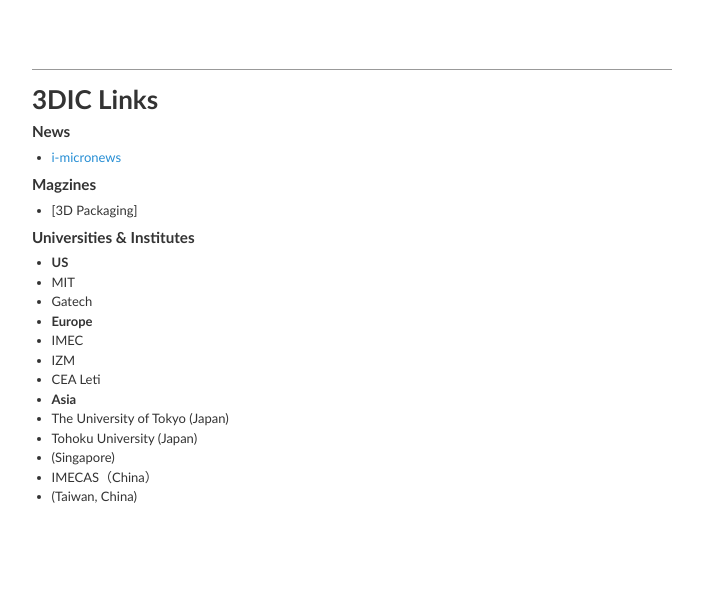
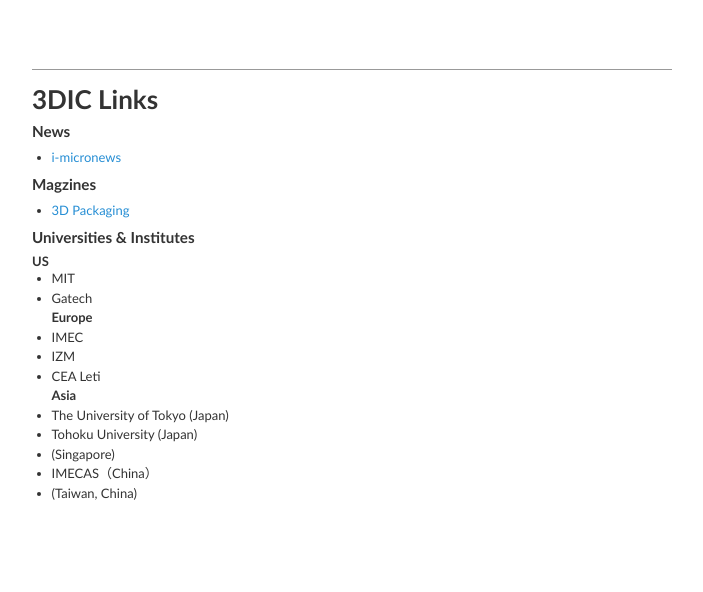
Before and after one commit to 3DIC/3dic.github.io, a Jekyll site: the page built from links.md, in a window 1280 px wide. Shown: the top 592 px of the page, without its empty margins (288-991 px from the left). Built offline with Jekyll 4.4.1, drawn with Linux system fonts in a browser that asks for light colours; nearby versions of some CDN libraries; some web fonts are replaced; comment, search, counter and statistics services are not loaded.

Commit message:
no message

```diff
--- a/links.md
+++ b/links.md
@@ -10,17 +10,17 @@
 - [i-micronews](http://www.i-micronews.com/3DICNews.asp)
 
 ### Magzines
-- [3D Packaging]
+- [3D Packaging]()
 
 ### Universities & Institutes
-- #### US
+#### US
 - MIT
 - Gatech
-- #### Europe
+#### Europe
 - IMEC
 - IZM
 - CEA Leti
-- #### Asia
+#### Asia
 - The University of Tokyo (Japan)
 - Tohoku University (Japan)
 - (Singapore)
```
